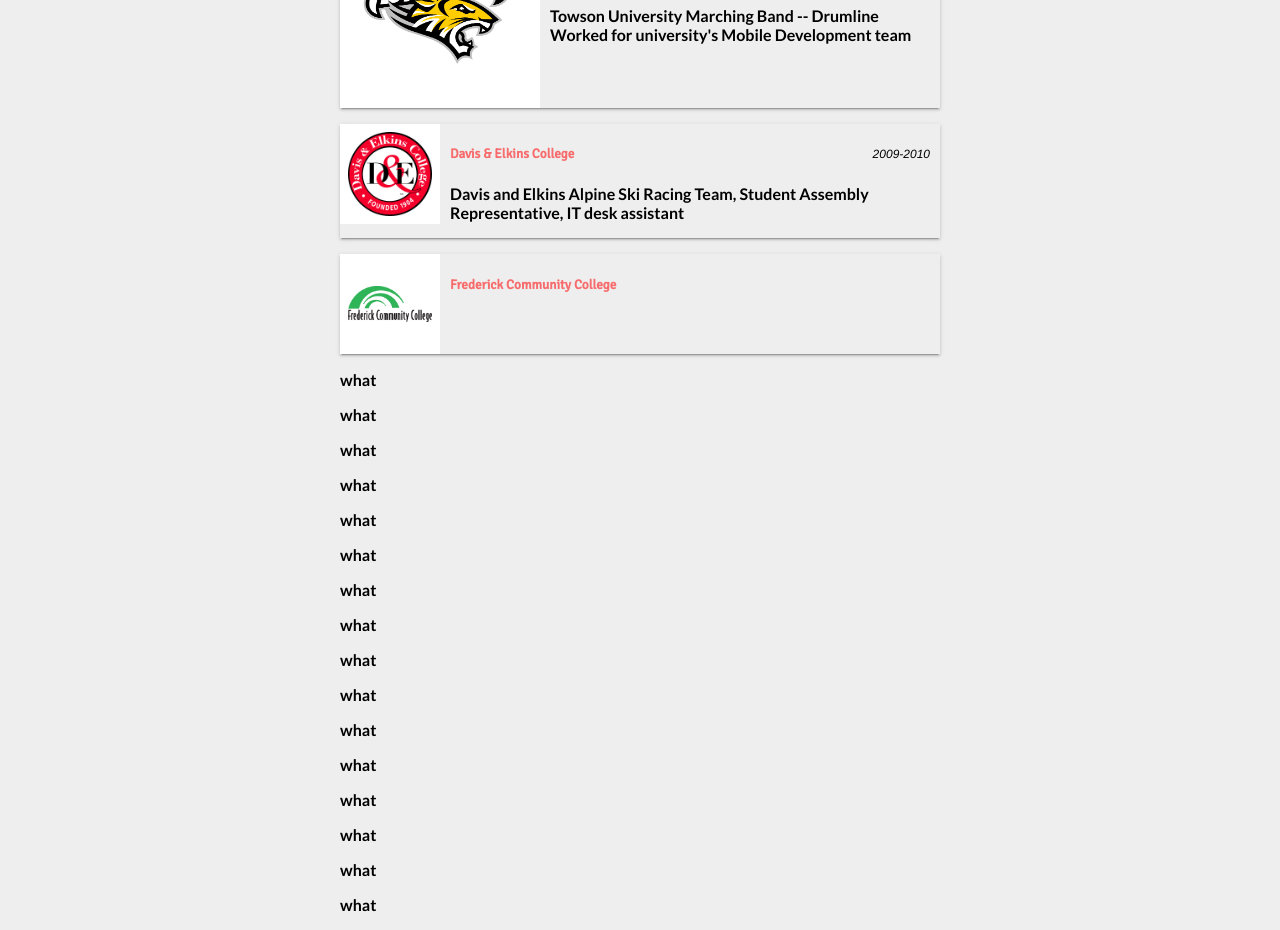
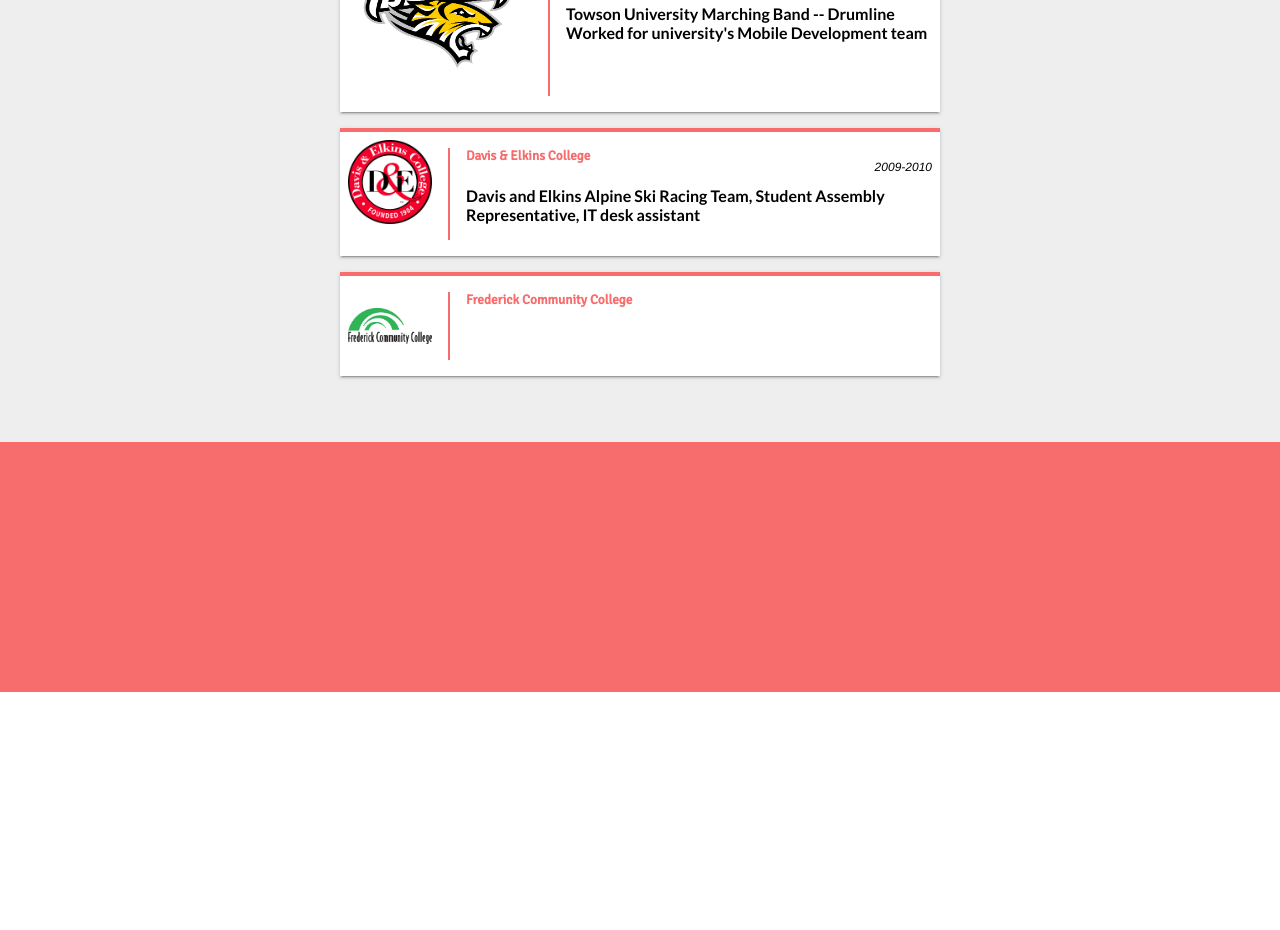
Before and after one commit to jonathanws/Smoley-Resume, a Vue app: page /#/resume in a window 1280 px wide. Shown: the part 1000-1930 px from the top of the page. After the commit the page ends 1692 px from the top, so only its background shows below. Built offline with nearby package versions, Linux system fonts and the light colour scheme.

Commit message:
Added footer component

```diff
--- /dev/null
+++ b/src/components/common/Footer.vue
@@ -0,0 +1,23 @@
+<template>
+	<div class="footer" v-bind:class="color" v-bind:style="minHeight"></div>
+</template>
+
+<script>
+export default {
+	props: ['color', 'height'],
+	data: function() {
+		return {
+			minHeight: {
+				'min-height': this.height
+			}
+		}
+	}
+}
+</script>
+
+<style lang="scss" scoped>
+@import '../../variables';
+.footer {
+	margin-top: 50px;
+}
+</style>
--- a/src/components/resume/Education.vue
+++ b/src/components/resume/Education.vue
@@ -33,13 +33,13 @@ export default {
 					degree: 'Bachelor of Science in Computer Science',
 					dates: '2010-2014',
 					description: 'Towson University Marching Band -- Drumline\nWorked for university\'s Mobile Development team'
-					},
+				},
 				{
 					asset: require('../../assets/education-davisandelkins.png'),
 					name: 'Davis & Elkins College',
 					dates: '2009-2010',
 					description: 'Davis and Elkins Alpine Ski Racing Team, Student Assembly Representative, IT desk assistant'
-					},
+				},
 				{ asset: require('../../assets/education-frederickcommunity.jpg'), name: 'Frederick Community College' }
 			]
 		}
@@ -57,6 +57,8 @@ $padding: 8px;
 	.school {
 		display: flex;
 		margin-bottom: 16px;
+		background-color: white;
+		border-top: 4px solid $accent-color;
 		&.active {
 			.school-icon {
 				flex-basis: ($img-size - ($padding * 2)) * 2;
@@ -74,7 +76,6 @@ $padding: 8px;
 			align-items: center;
 			height: $img-size - ($padding * 2);
 			padding: $padding;
-			background-color: white;
 			img {
 				max-height: $img-size - ($padding * 2);
 				max-width: $img-size - ($padding * 2);
@@ -82,8 +83,9 @@ $padding: 8px;
 		}
 		.details {
 			flex-grow: 1;
-			margin-left: 10px;
-			margin-right: 10px;
+			margin: ($padding * 2) $padding;
+			padding-left: $padding * 2;
+			border-left: 2px solid $accent-color;
 			.name-and-dates {
 				display: flex;
 				align-items: center;
@@ -98,7 +100,7 @@ $padding: 8px;
 			.degree {
 				color: $accent-color;
 			}
-			p {
+			h4, h5, p {
 				margin-top: 0;
 			}
 		}
--- a/src/components/resume/Resume.vue
+++ b/src/components/resume/Resume.vue
@@ -19,23 +19,6 @@
 				<h3>EDUCATION</h3>
 
 				<Education></Education>
-
-				<p>what</p>
-				<p>what</p>
-				<p>what</p>
-				<p>what</p>
-				<p>what</p>
-				<p>what</p>
-				<p>what</p>
-				<p>what</p>
-				<p>what</p>
-				<p>what</p>
-				<p>what</p>
-				<p>what</p>
-				<p>what</p>
-				<p>what</p>
-				<p>what</p>
-				<p>what</p>
 
 			</div>
 		</div>
@@ -76,19 +59,22 @@ Phone: 301-788-9936 | E-mail: jonathanws18@gmail.com | 611 South Charles Street,
 Clearance: Active Top Secret / Sensitive Compartmented Information
 Work Experience -->
 
+		<Footer color="coral-background-color" height="250px"></Footer>
+
 	</div>
 </template>
 
 <script>
 import Education from './Education.vue';
 import Experience from './Experience.vue';
+import Footer from '../common/Footer.vue';
 import Header from '../common/Header.vue';
 import Intro from './Intro.vue';
 import Skills from './Skills.vue';
 
 export default {
 	components: {
-		Education, Experience, Header, Intro, Skills
+		Education, Experience, Footer, Header, Intro, Skills
 	}
 }
 </script>
@@ -103,13 +89,13 @@ $hero-height: 250px;
 $aligned-container-multiplier: 1;
 
 .resume {
+	background-color: #eee;
 	.hero-banner {
 		background-color: $accent-color;
 	}
 	.container {
 		display: flex;
 		justify-content: center;
-		background-color: #eee;
 		.aligned-container {
 			.name-and-stuff {
 				display: flex;
```
